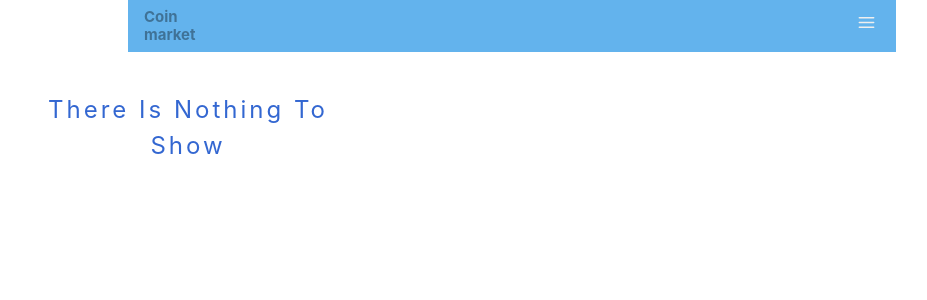
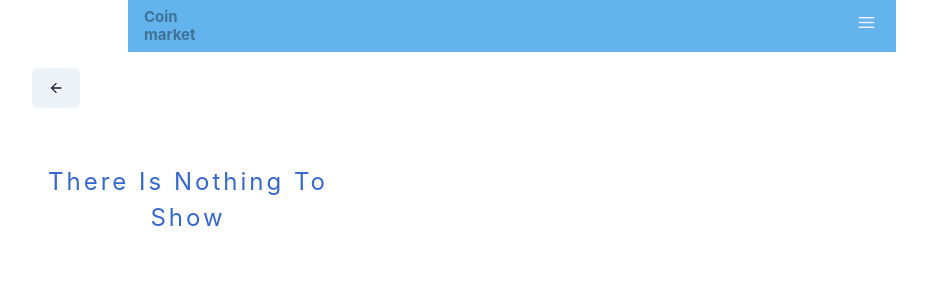
Before and after one commit to parham-mosadeq/next-crypto, a Next.js app: page /faves in a window 1280 px wide. Shown: the top 300 px of the page, without its empty margins (128-1055 px from the left). Built offline with nearby package versions, Linux system fonts and the light colour scheme.

Commit message:
backBtn added.

```diff
--- a/src/components/shared/BackBtn.js
+++ b/src/components/shared/BackBtn.js
@@ -5,7 +5,7 @@ const BackBtn = () => {
   const router = useRouter();
 
   return (
-    <Button onClick={() => router.back()}>
+    <Button my={4} onClick={() => router.back()}>
       <ArrowBackIcon />
     </Button>
   );
--- a/src/pages/faves/index.js
+++ b/src/pages/faves/index.js
@@ -1,3 +1,4 @@
+import BackBtn from '@/components/shared/BackBtn';
 import FavesLists from '@/components/shared/FavesLists';
 import HeadMaker from '@/components/shared/HeadMaker';
 import { Container, Grid, GridItem, Text } from '@chakra-ui/react';
@@ -21,6 +22,8 @@ const FavesHomePage = () => {
         metaName='favorite'
         metaDesc='This page shows users favorite coin/exchanges'
       />
+
+      <BackBtn />
       <Grid
         templateColumns={{
           base: 'repeat(1, 1fr)',
```
